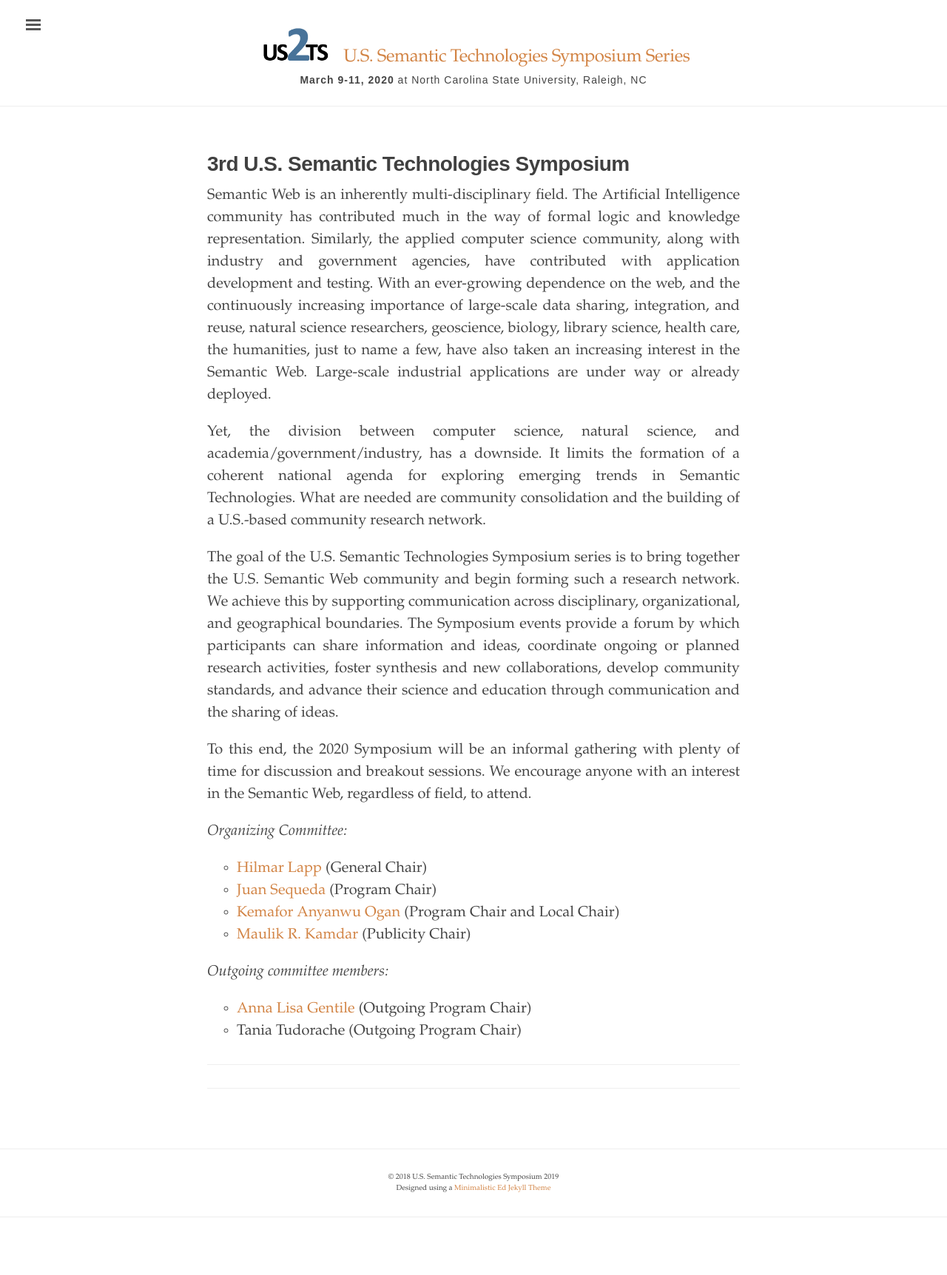
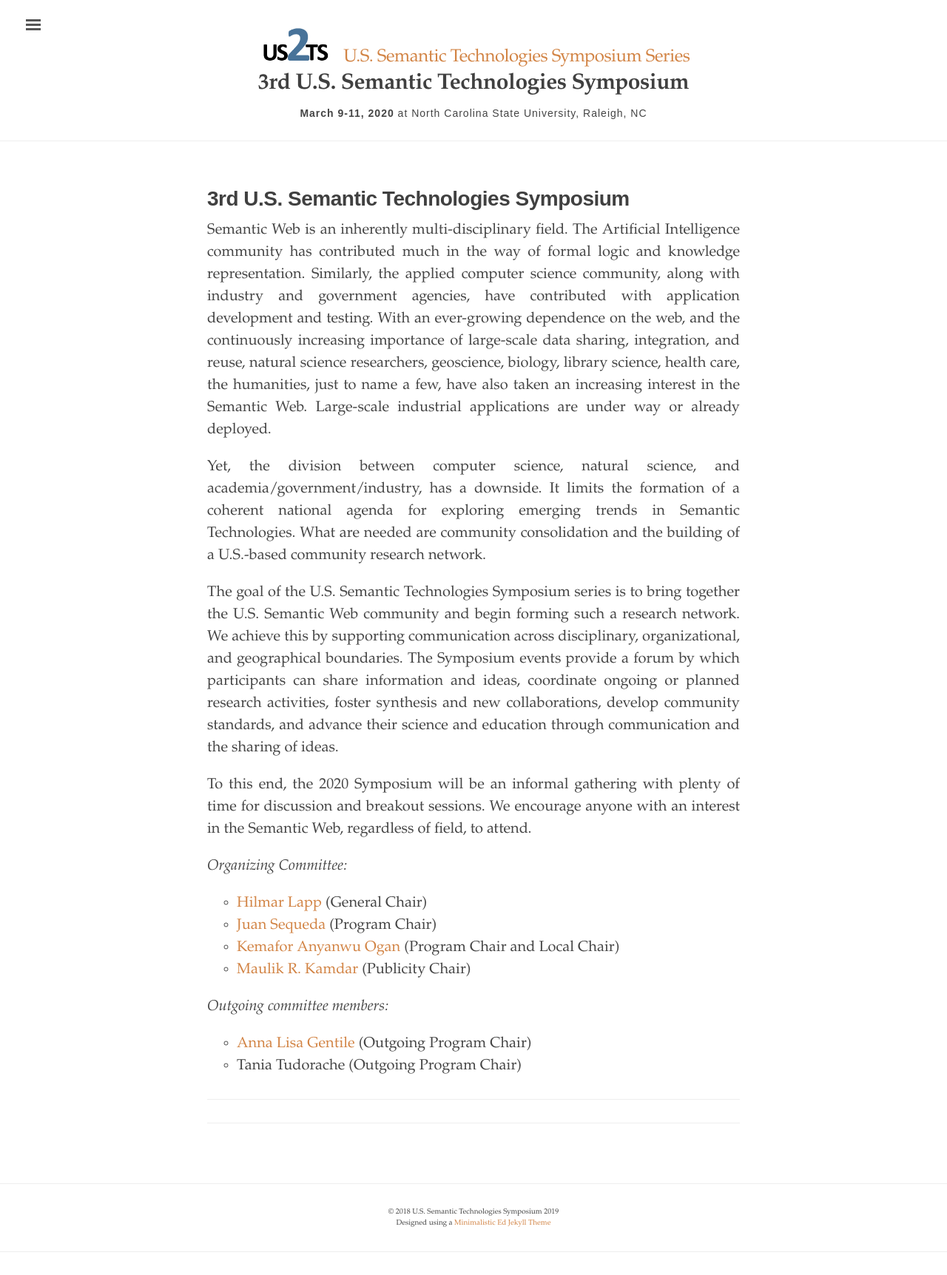
Before and after one commit to us2ts/us2ts.github.io, a Jekyll site: the page built from index.md, in a window 1280 px wide. Shown: the whole page at 74% size. Built offline with Jekyll 4.4.1, drawn with Linux system fonts in a browser that asks for light colours; before the commit the page ends 1677 px from its top, so only the background shows below that.

Commit message:
adding edition title on all pages

```diff
--- a/_layouts/default.html
+++ b/_layouts/default.html
@@ -20,8 +20,8 @@
             <a href="{{ site.baseurl }}/" title="Home">
               {{ site.title | newline_to_br }}
             </a>
-            <br><small><b>{{ site.date }}</b> at {{ site.location }}</small>
           </h3>
+          <h1 class="masthead-title">{{ site.editiontitle }} <br><small><b>{{ site.date }}</b> at {{ site.location }}</small></h1>
         </div>
       </div>
 
--- a/_sass/_ed.scss
+++ b/_sass/_ed.scss
@@ -272,6 +272,13 @@ tbody tr:nth-child(odd) th {
 h3.masthead-title {
   font-family: $main-font;
   font-size: 1.2rem;
+  margin-top: 2px;
+}
+
+h1.masthead-title {
+  font-family: $main-font;
+  font-size: 1.5rem;
+  color: $heading-color;
   margin-top: 2px;
 }
 
```
